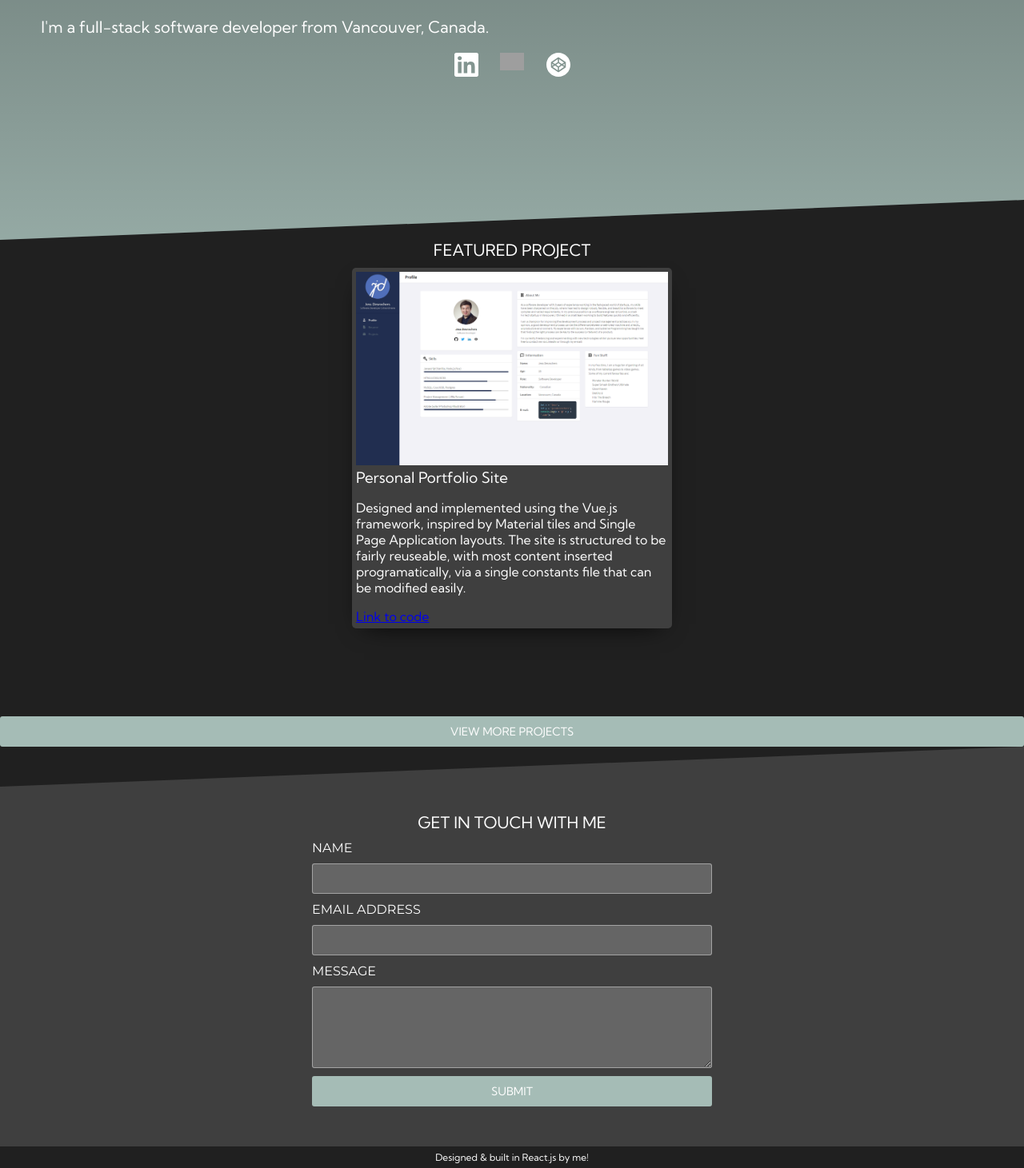
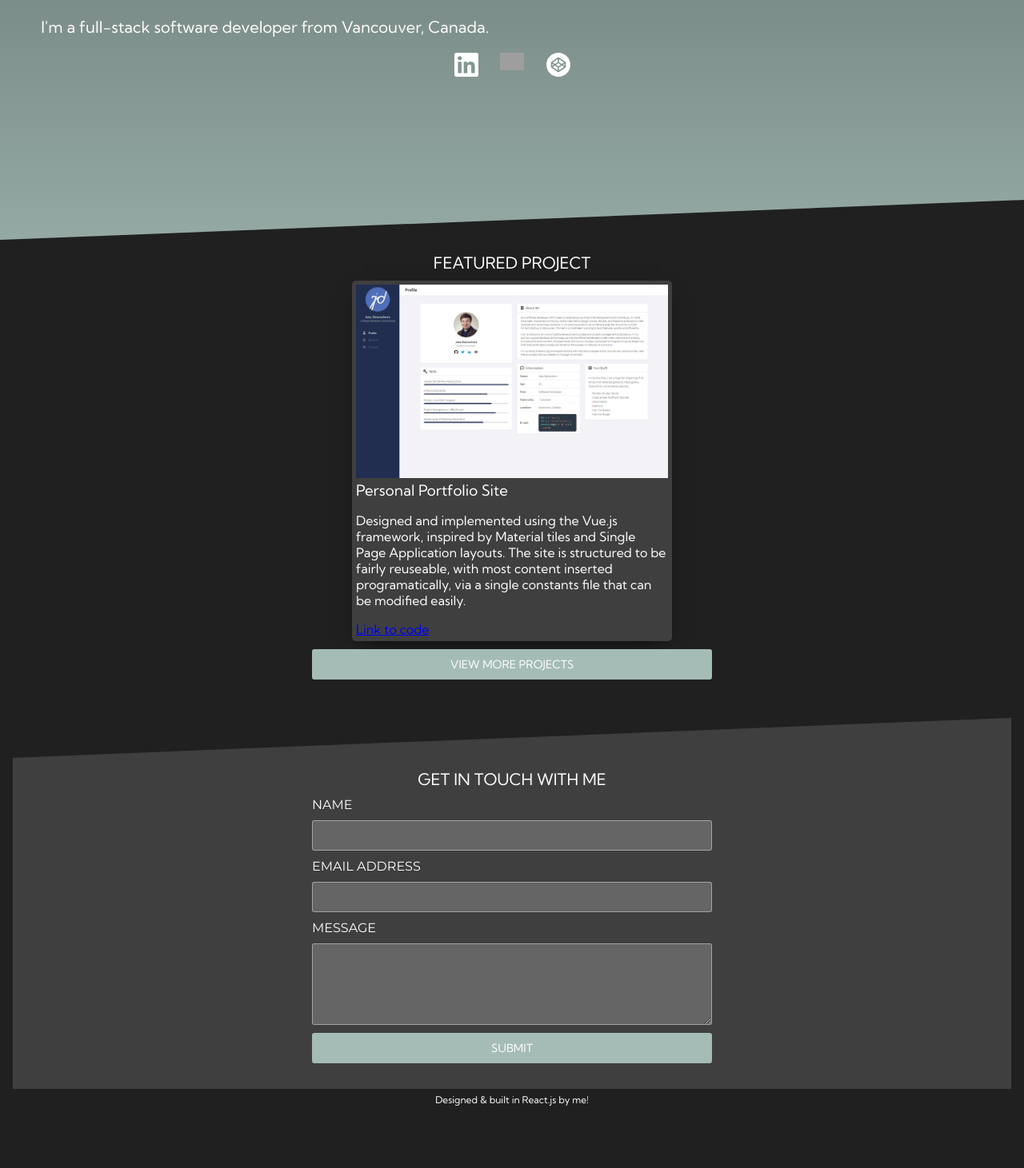
Before and after one commit to jessdesr/react-portfolio, a React (Create React App) app: page / in a window 1280 px wide. Shown: the part 300-1761 px from the top of the page at 80% size. After the commit the page ends 1689 px from the top, so only its background shows below. Built offline with nearby package versions, Linux system fonts and the light colour scheme; grey boxes are pictures that could not be loaded.

Commit message:
Update padding for subcontent

```diff
--- a/src/App.scss
+++ b/src/App.scss
@@ -136,6 +136,19 @@ h2 {
   text-transform: uppercase;
 }
 
+.content {
+  padding: 0 1em;
+}
+
+.projects-container {
+  padding-top: 1em;
+  padding-bottom: 3em;
+  display: flex;
+  flex-direction: column;
+  align-items: center;
+}
+
+
 .projects-list {
   margin: 0;
   padding: 0;
@@ -144,9 +157,6 @@ h2 {
   flex-wrap: wrap;
   justify-content: center;
   width: 100%;
-  clip-path: $clip-path;
-  padding-bottom: 100px;
-  // background-color: $font-color;
 
   .card {
     margin: 10px;
@@ -164,19 +174,23 @@ h2 {
   }
 }
 
+.projects__button {
+  width: 100%;
+  max-width: 500px;
+  margin: auto;
+}
+
 .contact-container {
   background-color: $accent-color;
-  height: 500px;
+  padding-top: 4em;
+  padding-bottom: 2em;
   clip-path: polygon(0 50px, 100% 0, 100% 100%, 0 100%);
-  padding-top: 50px;
 }
 
 .contact {
   // background: #dcdfea;
   border-bottom-left-radius: 4px;
   border-bottom-right-radius: 4px;
-  padding:1em;
-  margin: 1em;
 }
 
 #contact-form {
--- a/src/App.tsx
+++ b/src/App.tsx
@@ -61,13 +61,15 @@ function App() {
           </div>
         </div>
       </header>
+      <div className="content">
         <div className="projects-container">
           <h2>Featured Project</h2>
           <Projects data={project_data} featuredOnly={true} />
-        <button className="App-link">View more projects</button>
+          <button className="projects__button">View more projects</button>
         </div>
         <div className="contact-container">
           <EmailForm />
+        </div>
       </div>
       <footer className="footer">
         <p>Designed & built in React.js by me!</p>
```
Lines whose indentation alone changed are shown as unchanged.
